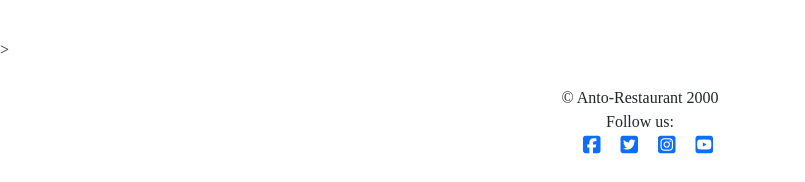
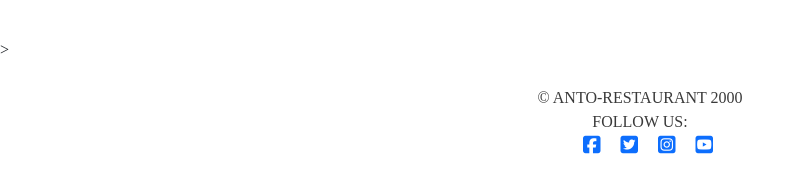
Before and after one commit to Anthonyrajlucas/django-anto-restaurant-booking-system, a Django app: page / in a window 1280 px wide. Shown: the part 1119-1301 px from the top of the page, without its empty margins (0-805 px from the left). Run offline with Django 3.2, Linux system fonts and the light colour scheme; some libraries are stand-ins or nearby versions.

Commit message:
Add styling in footer section

```diff
--- a/static/css/style.css
+++ b/static/css/style.css
@@ -61,3 +61,15 @@ body {
     margin-top: -40px;
     text-transform: uppercase;
 }
+
+/* --------------------Footer----------------------- */
+
+footer{
+    flex-shrink: 0;
+    text-transform: uppercase;
+}
+.footer {
+    z-index: 1;
+    background-color: #fff;
+    color: #3a3a3a;
+}
```
